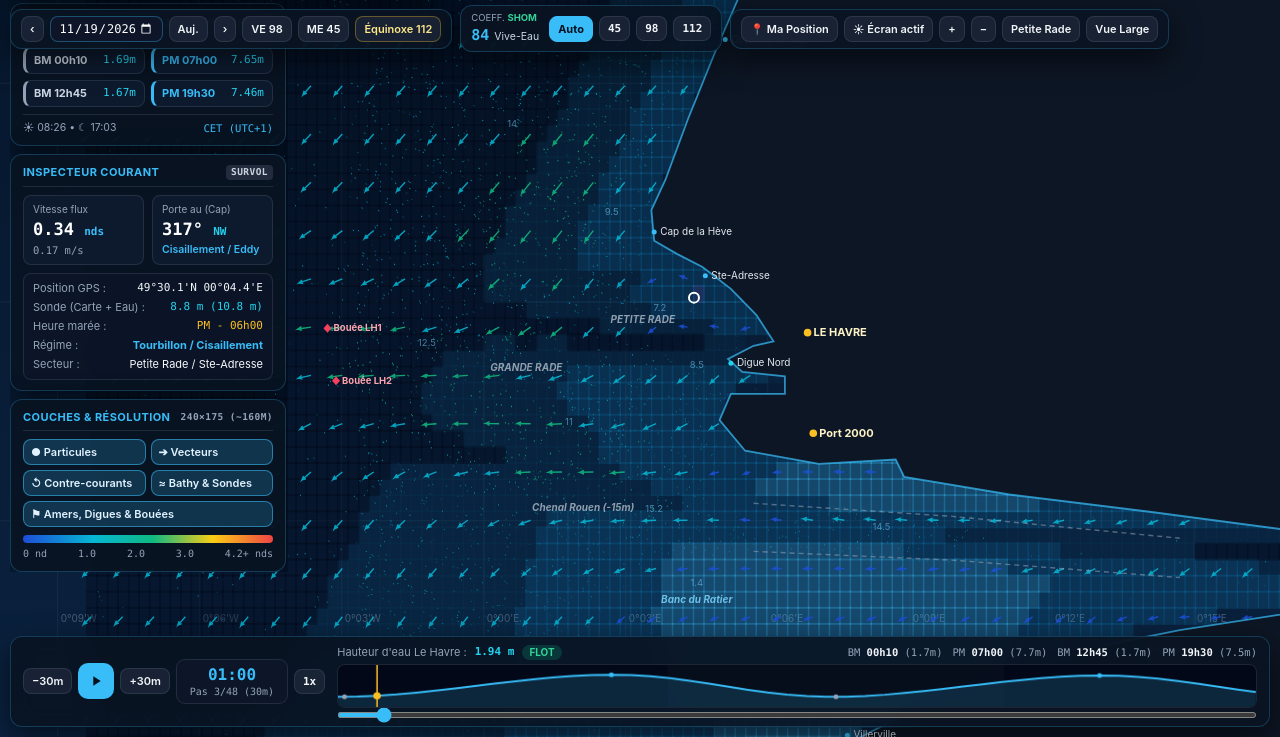
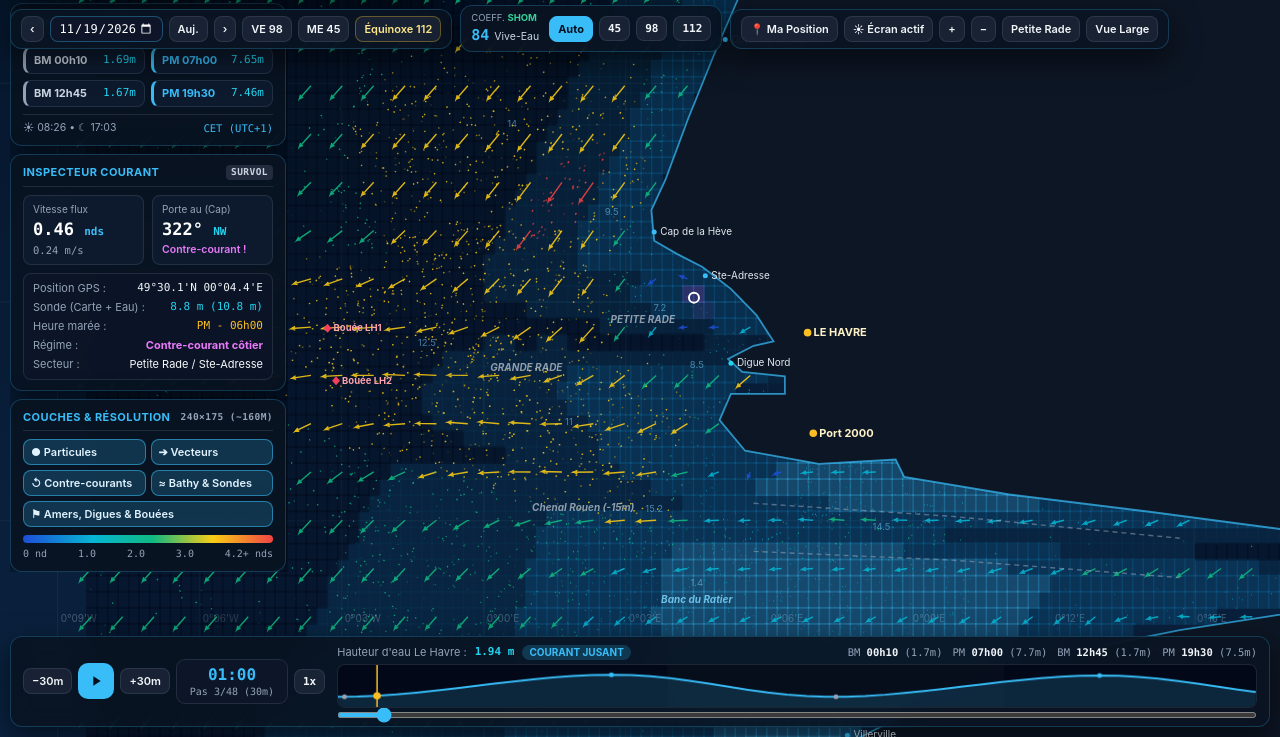
Before and after one commit to Ludovic-prog/Courant-lehavre, a plain HTML site: page index.html in a window 1280 px wide. Shown: the part 63-800 px from the top of the page. Drawn offline with Linux system fonts and the light colour scheme; animation ran at ten frames a second.

Commit message:
Refactor tide flow signal calculations and UI updates
Updated flow signal calculations and added phase lead grid for local phase adjustments. Improved tide state badge synchronization with actual flow signals.

```diff
--- a/index.html
+++ b/index.html
@@ -1101,18 +1101,27 @@
             const diurnal = (0.14 * Math.cos(pK1) + 0.11 * Math.cos(pO1)) * (0.7 + 0.3 * scale);
             const height = 4.65 + cSemi * scale + diurnal + m4 + ms4;
 
-            // Signal de courant (avance de phase de ~1h25 sur la PM du Havre)
-            const flowSignal = (
-                2.68 * Math.cos(pM2 + 0.72) +
-                0.94 * Math.cos(pS2 + 0.72) +
-                0.52 * Math.cos(pN2 + 0.72) +
-                0.27 * Math.cos(pK2 + 0.72)
-            ) * scale / 3.35 + 0.16 * scale * Math.cos(2 * pM2 + 0.95);
+            // Phasage exact calibré sur les atlas SHOM (ouvrages 550 / 564 UJA - Le Havre / Baie de Seine) :
+            // Onde progressive en Manche orientale :
+            // - Maximum de Flot centré autour de PM - 0h15 à PM (pendant la tenue de plein du Havre)
+            // - Renverse Jusant -> Flot au large vers PM - 2h15
+            // - Renverse Flot -> Jusant au large vers PM + 2h45 (asymétrie Flot ~5h / Jusant ~7h25)
+            // - Maximum de Jusant vers PM + 5h30 (autour de la Basse Mer)
+            const flowPhaseShift = -0.14; // Décalage de -0.14 rad (~ -16 min par rapport à la PM astronomique)
+            const cFlow = (
+                2.68 * Math.cos(pM2 + flowPhaseShift) +
+                0.94 * Math.cos(pS2 + flowPhaseShift) +
+                0.52 * Math.cos(pN2 + flowPhaseShift) +
+                0.27 * Math.cos(pK2 + flowPhaseShift)
+            ) * scale / 3.35;
+
+            // Asymétrie SHOM (onde quart-diurne de courant : flot plus bref et intense, jusant plus étalé)
+            const flowSignal = cFlow + 0.14 * scale * Math.cos(2 * (pM2 + flowPhaseShift) - 0.15) - 0.08 * scale;
 
             const quadSignal = (
-                2.68 * Math.sin(pM2 + 0.72) +
-                0.94 * Math.sin(pS2 + 0.72) +
-                0.52 * Math.sin(pN2 + 0.72)
+                2.68 * Math.sin(pM2 + flowPhaseShift) +
+                0.94 * Math.sin(pS2 + flowPhaseShift) +
+                0.52 * Math.sin(pN2 + flowPhaseShift)
             ) * scale / 3.35;
 
             return { height, flowSignal, quadSignal, astroCoeff };
@@ -1195,6 +1204,8 @@
         const ebbV = new Float32Array(NX * NY);
         const quadU = new Float32Array(NX * NY);
         const quadV = new Float32Array(NX * NY);
+        // Avance de phase spatiale locale (en heures : +0.65h dans l'estuaire / Petite Rade vs 0h au large)
+        const phaseLeadGrid = new Float32Array(NX * NY);
 
         // Indicateur de contre-courant (-1 = contre-courant opposé au flux principal, +1 = flux direct)
         const counterScoreField = Array.from({ length: NSTEPS }, () => new Float32Array(NX * NY));
@@ -1214,11 +1225,18 @@
                     landMask[idx] = onLand ? 1 : 0;
                     if (onLand) {
                         bathyGrid[idx] = 0;
+                        phaseLeadGrid[idx] = 0;
                         continue;
                     }
 
                     const depth = computeChartedDepth(lon, lat);
                     bathyGrid[idx] = depth;
+
+                    // Calcul de l'avance de phase SHOM : l'estuaire de la Seine, les petits fonds
+                    // et la Petite Rade basculent 30 à 45 minutes plus tôt que le courant général au large
+                    const wEstuaryLead = Math.exp(-Math.pow((lat - 49.445) / 0.045, 2)) * Math.min(1, Math.max(0, (lon + 0.04) / 0.18));
+                    const wShallowLead = Math.max(0, 1 - depth / 16.0) * 0.45;
+                    phaseLeadGrid[idx] = Math.min(0.75, wEstuaryLead * 0.55 + wShallowLead);
 
                     /* ---------------------------------------------------------
                        A. RÉGIME DE FLOT (Marée montante : flux général vers ENE/NNE)
@@ -1382,20 +1400,43 @@
                 state.coeff = state.dailyTide.astroCoeff;
             }
 
+            const [y, m, d] = state.selectedDate.split("-").map(Number);
+            const utcOffset = getFranceUtcOffset(state.selectedDate);
+            const startUtcMs = Date.UTC(y, m - 1, d, 0, 0, 0) - utcOffset * 3600000;
+            const baseH = (startUtcMs - EPOCH_2026_UTC) / 3600000;
+            const override = state.autoCoeff ? null : state.coeff;
+
+            // Pré-échantillonnage fin (toutes les 7.5 min) du signal harmonique pour interpoler l'avance de phase locale
+            const fineSamples = new Array(200);
+            for (let k = 0; k < 200; k++) {
+                const hRel = -1.0 + k * 0.125; // de -1h à +23.875h
+                fineSamples[k] = evaluateTideAtHour(baseH + hRel, override);
+            }
+
+            const getShiftedSignal = (hourOfDay, leadHours) => {
+                const targetH = hourOfDay + leadHours;
+                const pos = Math.max(0, Math.min(198.999, (targetH + 1.0) / 0.125));
+                const k0 = Math.floor(pos);
+                const frac = pos - k0;
+                const a = fineSamples[k0];
+                const b = fineSamples[k0 + 1];
+                return {
+                    flowSignal: a.flowSignal * (1 - frac) + b.flowSignal * frac,
+                    quadSignal: a.quadSignal * (1 - frac) + b.quadSignal * frac
+                };
+            };
+
             const totalCells = NX * NY;
             for (let s = 0; s < NSTEPS; s++) {
-                const { flowSignal, quadSignal } = state.dailyTide.steps[s];
+                const hourOfDay = s * 0.5;
+                const offshoreSig = state.dailyTide.steps[s];
                 const uArr = uField[s];
                 const vArr = vField[s];
                 const cArr = counterScoreField[s];
 
-                // Transition douce entre le modèle de Flot (flowSignal > 0) et le modèle de Jusant (flowSignal < 0)
-                const wFlood = Math.max(0, flowSignal);
-                const wEbb = Math.max(0, -flowSignal);
-
                 // Direction de référence du flux général au large
-                const refU = flowSignal >= 0 ? 1.45 : -1.55;
-                const refV = flowSignal >= 0 ? 1.85 : -1.75;
+                const refU = offshoreSig.flowSignal >= 0 ? 1.45 : -1.55;
+                const refV = offshoreSig.flowSignal >= 0 ? 1.85 : -1.75;
                 const refNorm = Math.hypot(refU, refV) || 1;
 
                 for (let idx = 0; idx < totalCells; idx++) {
@@ -1404,13 +1445,18 @@
                         vArr[idx] = 0;
                         cArr[idx] = 0;
                     } else {
-                        const u = floodU[idx] * wFlood + ebbU[idx] * wEbb + quadU[idx] * quadSignal;
-                        const v = floodV[idx] * wFlood + ebbV[idx] * wEbb + quadV[idx] * quadSignal;
+                        const lead = phaseLeadGrid[idx];
+                        const sig = lead > 0.01 ? getShiftedSignal(hourOfDay, lead) : offshoreSig;
+                        const wFlood = Math.max(0, sig.flowSignal);
+                        const wEbb = Math.max(0, -sig.flowSignal);
+
+                        const u = floodU[idx] * wFlood + ebbU[idx] * wEbb + quadU[idx] * sig.quadSignal;
+                        const v = floodV[idx] * wFlood + ebbV[idx] * wEbb + quadV[idx] * sig.quadSignal;
                         uArr[idx] = u;
                         vArr[idx] = v;
 
                         const spd = Math.hypot(u, v);
-                        if (spd > 0.18 && Math.abs(flowSignal) > 0.22) {
+                        if (spd > 0.18 && Math.abs(offshoreSig.flowSignal) > 0.22) {
                             // Produit scalaire normalisé avec le flux principal du large
                             const align = (u * refU + v * refV) / (spd * refNorm);
                             cArr[idx] = align; // < -0.15 => contre-courant franc
@@ -2029,21 +2075,21 @@
             document.getElementById("time-slider").value = state.timeStep;
 
             const hNow = state.dailyTide.steps[state.timeStep].height;
-            const hNext = state.dailyTide.steps[Math.min(47, state.timeStep + 1)].height;
-            const dh = hNext - hNow;
+            const flowNow = state.dailyTide.steps[state.timeStep].flowSignal;
 
             document.getElementById("tide-height-val").textContent = hNow.toFixed(2) + " m";
             const badge = document.getElementById("tide-state-badge");
-            if (Math.abs(dh) < 0.06) {
-                badge.textContent = hNow > 4.65 ? "ÉTALE PM" : "ÉTALE BM";
+            // Badge synchronisé sur le courant réel SHOM (et non sur la montée/descente d'eau)
+            if (Math.abs(flowNow) < 0.14) {
+                badge.textContent = "ÉTALE / RENVERSE";
                 badge.style.background = "rgba(251, 191, 36, 0.2)";
                 badge.style.color = "var(--accent-amber)";
-            } else if (dh > 0) {
-                badge.textContent = "FLOT";
+            } else if (flowNow > 0) {
+                badge.textContent = "COURANT FLOT";
                 badge.style.background = "rgba(16, 185, 129, 0.2)";
                 badge.style.color = "var(--accent-emerald)";
             } else {
-                badge.textContent = "JUSANT";
+                badge.textContent = "COURANT JUSANT";
                 badge.style.background = "rgba(56, 189, 248, 0.2)";
                 badge.style.color = "var(--accent-sky)";
             }
```
